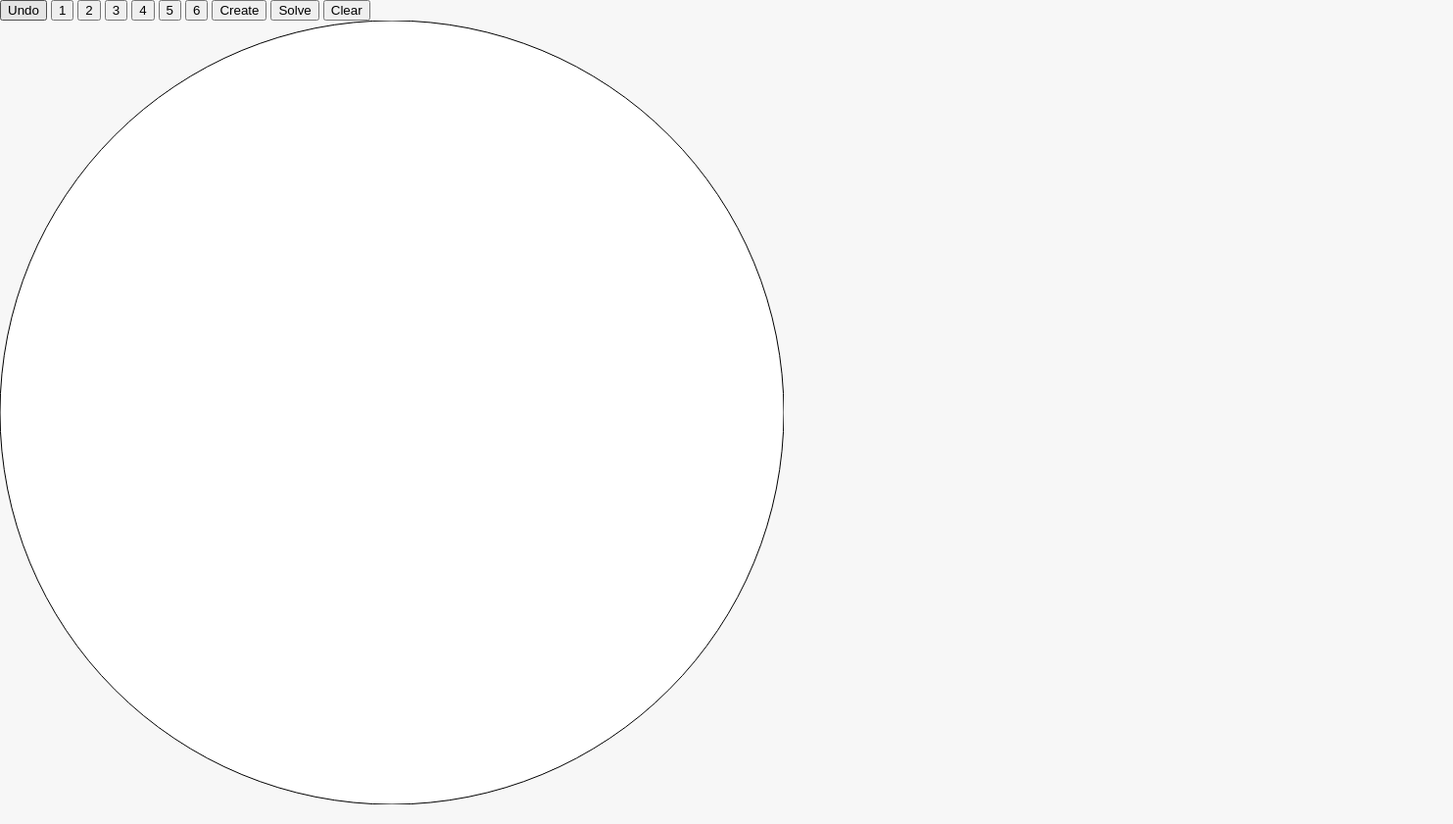
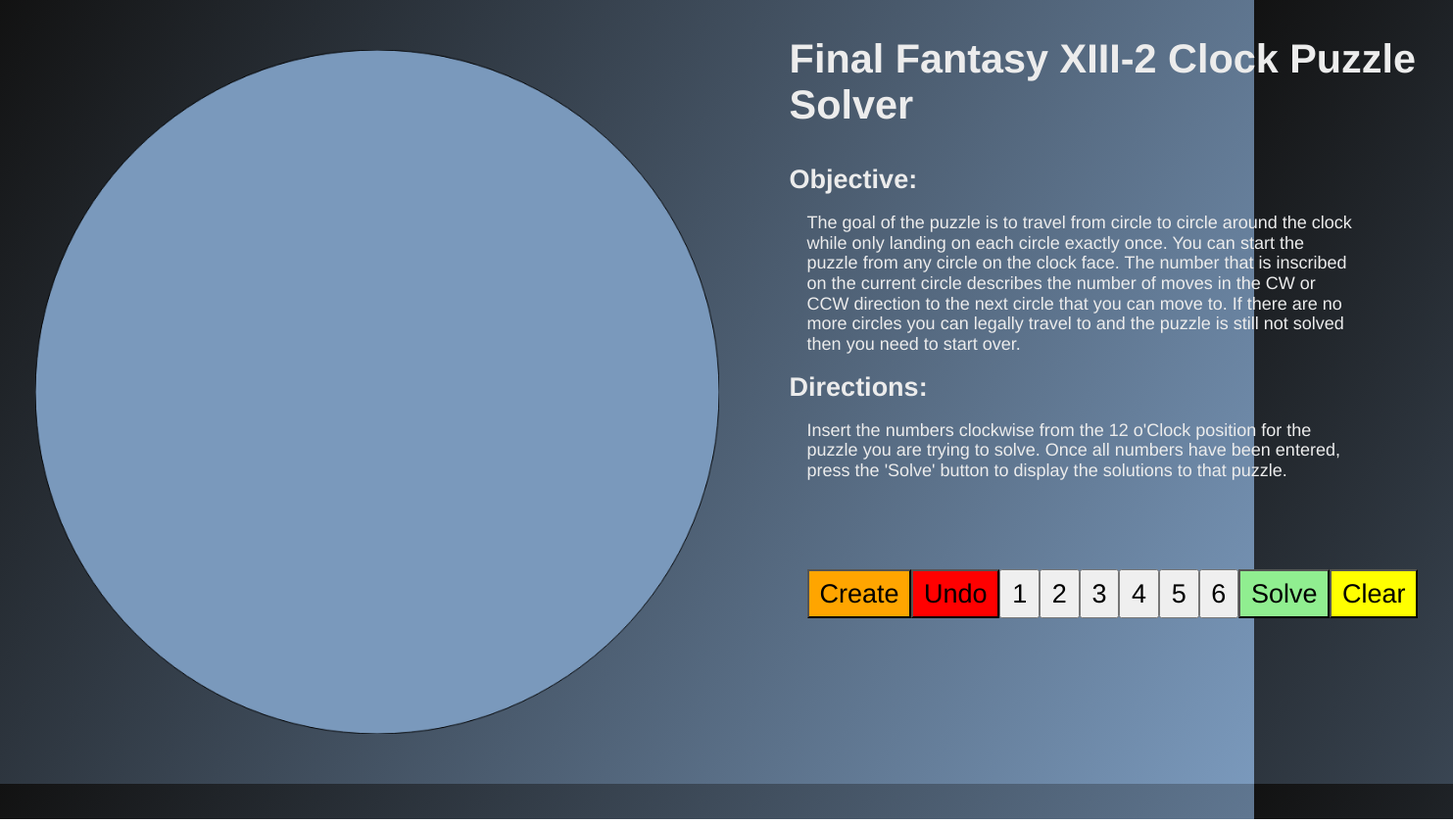
Before and after one commit to MitchellAV/FFXIII-2-Clock-Puzzle-Solver, a plain HTML site: page index.html in a window 1280 px wide. Shown: the whole page at 98% size, 1483 px wide, since content can reach past the window. Drawn offline with nearby package versions, Linux system fonts and the light colour scheme.

Commit message:
improved visual appearance of site

```diff
--- a/index.html
+++ b/index.html
@@ -15,35 +15,43 @@
 </head>
 
 <body>
-  <div id="menu">
-    <div class="">
-      <input type="submit" id="undo" name="undo" value="Undo">
-      <button type="button" name="1">1</button>
-      <button type="button" name="2">2</button>
-      <button type="button" name="3">3</button>
-      <button type="button" name="4">4</button>
-      <button type="button" name="5">5</button>
-      <button type="button" name="6">6</button>
-
-      <input type="submit" id="create" name="create" value="Create">
-      <input type="submit" id="solve" name="solve" value="Solve">
-      <input type="submit" id="clear" name="clear" value="Clear">
-    </div>
+  <main class="content">
     <canvas id="canvas"></canvas>
-    <div class="">
-      <p id="solNum"></p>
-      <input type="submit" id="previous" name="previous" value="Previous">
-      <input type="submit" id="next" name="next" value="Next">
-    </div>
-
-  </div>
-  <div id="puzzle">
-
-  </div>
-  <div id="solution">
-    <p id="numSol"></p>
-  </div>
-
+    <section class="wrapper">
+      <div class="info">
+        <h1 class="title">Final Fantasy XIII-2 Clock Puzzle Solver</h1>
+        <h4>Objective:</h4>
+        <p>The goal of the puzzle is to travel from circle to circle around the clock while only landing on each circle
+          exactly once. You can start the puzzle from any circle on the clock face. The number that is inscribed on the
+          current circle describes the number of moves in the CW or CCW direction to the next circle that you can move
+          to. If there are no more circles you can legally travel to and the puzzle is still not solved then you need to
+          start over.</p>
+        <h4>Directions:</h4>
+        <p>Insert the numbers clockwise from the 12 o'Clock position for the puzzle you are trying to solve. Once all
+          numbers have been entered, press the 'Solve' button to display the solutions to that puzzle.</p>
+      </div>
+      <div class="options">
+        <div class="controls">
+          <input class="btn create" type="submit" id="create" name="create" value="Create">
+          <input class="btn undo" type="submit" id="undo" name="undo" value="Undo">
+          <button class="btn" type="button" name="1">1</button>
+          <button class="btn" type="button" name="2">2</button>
+          <button class="btn" type="button" name="3">3</button>
+          <button class="btn" type="button" name="4">4</button>
+          <button class="btn" type="button" name="5">5</button>
+          <button class="btn" type="button" name="6">6</button>
+          <input class="btn solve" type="submit" id="solve" name="solve" value="Solve">
+          <input class="btn clear" type="submit" id="clear" name="clear" value="Clear">
+        </div>
+        <div class="solutions">
+          <h4 id="solNum"></h4>
+          <input class="btn" type="submit" id="previous" name="previous" value="Previous">
+          <input class="btn" type="submit" id="next" name="next" value="Next">
+        </div>
+        <div id="error"></div>
+      </div>
+    </section>
+  </main>
 </body>
 
 </html>
--- a/master.css
+++ b/master.css
@@ -1,7 +1,139 @@
+* {
+	box-sizing: border-box;
+	font-size: 18px;
+	font-family: "Franklin Gothic Medium", "Arial Narrow", Arial, sans-serif;
+	line-height: 1.15;
+	margin: 0;
+	padding: 0;
+}
+
 body {
-  margin: 0;
-  background: #f7f7f7;
+	margin: 0;
+	background: rgb(18, 18, 18);
+	background: linear-gradient(
+		120deg,
+		rgba(18, 18, 18, 1) 0%,
+		rgba(122, 153, 188, 1) 100%
+	);
+	width: 100vw;
+	height: 100vh;
+	display: flex;
+	flex-direction: column;
+	justify-content: center;
 }
+main {
+	display: flex;
+	justify-content: space-evenly;
+	align-items: center;
+}
+
 canvas {
+	margin: 2rem;
+	width: auto;
+	height: 80%;
+}
 
+.wrapper {
+	width: 100%;
+	height: 100%;
+	margin: 1rem;
+	display: grid;
+	grid-template-rows: 2fr 1fr;
 }
+
+.info {
+	display: flex;
+	flex-direction: column;
+	justify-content: center;
+}
+
+.options {
+	width: 100%;
+	height: 100%;
+	display: flex;
+	flex-direction: column;
+	justify-content: flex-start;
+}
+
+.controls {
+	margin: 2rem;
+	display: flex;
+	flex-direction: row;
+	justify-content: flex-start;
+}
+
+.solutions {
+	width: 70%;
+	display: flex;
+	justify-content: center;
+	align-items: center;
+}
+
+.btn {
+	width: 100%;
+	padding: 0.4rem 0.6rem;
+	font-size: 1.5rem;
+}
+
+.btn:hover {
+	opacity: 80%;
+}
+.undo {
+	background-color: red;
+}
+
+.solve {
+	background-color: lightgreen;
+}
+
+.create {
+	background-color: orange;
+}
+
+.clear {
+	background-color: yellow;
+}
+
+#error {
+	font-size: 2rem;
+	color: yellow;
+	display: flex;
+	justify-content: center;
+	align-items: center;
+}
+
+h1,
+h2,
+h3,
+h4,
+h5,
+h6,
+p {
+	color: rgb(236, 236, 236);
+	margin: 1rem;
+}
+
+h1 {
+	font-size: 2.3rem;
+}
+h2 {
+	font-size: 2rem;
+}
+h3 {
+	font-size: 1.7rem;
+}
+h4 {
+	font-size: 1.5rem;
+}
+h5 {
+	font-size: 1.3rem;
+}
+h6 {
+	font-size: 1.2;
+}
+
+p {
+	font-size: 1rem;
+	margin: 0 2rem;
+	width: clamp(45ch, 80%, 75ch);
+}
--- a/source.js
+++ b/source.js
@@ -2,15 +2,24 @@
 let g;
 let allCircles = [];
 let validIndex = [];
-$(document).ready(function() {
+$(document).ready(function () {
 	$("#next").hide();
 	$("#previous").hide();
 
 	let puzzle = [];
-  let colors = ["#a0ccf1", "#fd666e", "#f9e595", "#9dff73", "#a9f9fc", "#927cfa", "#e080e2", "#de4747"];
+	let colors = [
+		"#a0ccf1",
+		"#fd666e",
+		"#f9e595",
+		"#9dff73",
+		"#a9f9fc",
+		"#927cfa",
+		"#e080e2",
+		"#de4747"
+	];
 	let n = 0;
 	let index = 0;
-  let canvas = document.getElementById('canvas');
+	let canvas = document.getElementById("canvas");
 	let ctx = canvas.getContext("2d");
 	let side;
 	let canvasPos = {
@@ -22,16 +31,16 @@
 
 	drawClock(g, n);
 
-  addEventListener('resize', function() {
+	addEventListener("resize", function () {
 		resizeCanvas();
 		ctx.translate(side / 2, side / 2);
 		drawClock(g, n);
 	});
 
-  $("#canvas").on('click', function(e) {
+	$("#canvas").on("click", function (e) {
 		let mouse = {
-      x: e.pageX - canvasPos.x - $("#canvas").width()/2,
-      y: e.pageY - canvasPos.y - $("#canvas").height()/2
+			x: e.pageX - canvasPos.x - $("#canvas").width() / 2,
+			y: e.pageY - canvasPos.y - $("#canvas").height() / 2
 		};
 		if (allCircles.length != 0) {
 			if (allCircles.length == n) {
@@ -41,7 +50,7 @@
 			}
 			let currentCircle;
 			let index;
-      for (var i = 0; i < allCircles.length;i++) {
+			for (var i = 0; i < allCircles.length; i++) {
 				if (allCircles[i].onClick(mouse)) {
 					currentCircle = allCircles[i];
 					break;
@@ -57,29 +66,29 @@
 			let failed = false;
 			for (var c of allCircles) {
 				let bool = validIndex.includes(index);
-        console.log(validIndex,c.index);
+				console.log(validIndex, c.index);
 				if (bool) {
-          validIndex=[l,r];
+					validIndex = [l, r];
 					console.log(currentCircle.index);
-          for (var i=0;i<allCircles.length;i++) {
+					for (var i = 0; i < allCircles.length; i++) {
 						if (allCircles[i].index == currentCircle.index) {
-              allCircles.splice(currentCircle.index,1);
+							allCircles.splice(currentCircle.index, 1);
 							break;
 						}
 					}
 					// remove circle with index not at index
-          console.log(validIndex,allCircles);
+					console.log(validIndex, allCircles);
 					drawGameClock(n);
 					failed = false;
 					break;
-        }else {
+				} else {
 					failed = true;
 				}
 			}
 			if (failed) {
 				alert("failed");
 			}
-    }else {
+		} else {
 			console.log("game won");
 		}
 	});
@@ -90,19 +99,18 @@
 		circle(ctx, 0, 0, side / 2, "white");
 		let start = -Math.PI / 2;
 		if (allCircles.length > 0) {
-      let cirConst = 2 * Math.PI / n;
+			let cirConst = (2 * Math.PI) / n;
 			for (var i of allCircles) {
 				i.draw();
 			}
-    }else {
+		} else {
 			console.log("game finished");
 		}
 	}
 
-
-  $("button").click(function() {
+	$("button").click(function () {
 		g = undefined;
-    puzzle.push(parseInt(($(this).attr("name"))));
+		puzzle.push(parseInt($(this).attr("name")));
 		n = puzzle.length;
 		$("#puzzle").text(puzzle);
 		$("#solNum").empty();
@@ -112,7 +120,7 @@
 		drawClock(g, n);
 	});
 
-  $("#create").click(function() {
+	$("#create").click(function () {
 		reset();
 		let pSize = 5 + Math.ceil(Math.random() * 8);
 		genPuzzle(pSize);
@@ -137,45 +145,42 @@
 		}
 	}
 
-  $("#solve").click(function() {
-    $("#solution").empty();
+	$("#solve").click(function () {
+		$("#error").empty();
 		if (checkPuzzle()) {
 			g = new Graph(puzzle);
 			g.initialize();
 			g.solve();
-
 
 			if (g.solutions.length != 0) {
 				drawClock(g, n);
 				if (g.solutions.length > 0) {
 					$("#previous").show();
 					$("#next").show();
-          $("#solNum").text((index + 1) + "/" + g.solutions.length);
+					$("#solNum").text(index + 1 + "/" + g.solutions.length);
 				}
 			} else {
-        $("#solution").append("No Solutions Exist");
+				$("#error").append("No Solutions Exist");
 			}
-    } else {
-
 		}
 	});
 
 	function checkPuzzle() {
 		let maxNum = Math.floor(n / 2);
-    if (n > 13) {
-      $("#solution").append("More than 13 puzzle too difficult");
-      return false
-    }
+		// if (n > 13) {
+		// 	$("#error").append("More than 13 puzzle too difficult");
+		// 	return false;
+		// }
 		for (let i of puzzle) {
 			if (i > maxNum) {
-        $("#solution").append("Not a valid puzzle");
+				$("#error").append("Not a valid puzzle");
 				return false;
 			}
 		}
 		return true;
 	}
 
-  $("#next").click(function() {
+	$("#next").click(function () {
 		$("#solNum").empty();
 		if (index < g.solutions.length - 1) {
 			index += 1;
@@ -185,9 +190,9 @@
 			//$("#next").hide();
 		}
 		drawClock(g, n);
-    $("#solNum").text((index + 1) + "/" + g.solutions.length);
+		$("#solNum").text(index + 1 + "/" + g.solutions.length);
 	});
-  $("#previous").click(function() {
+	$("#previous").click(function () {
 		$("#solNum").empty();
 		if (index > 0) {
 			index -= 1;
@@ -197,14 +202,14 @@
 			//$("#previous").hide();
 		}
 		drawClock(g, n);
-    $("#solNum").append((index + 1) + "/" + g.solutions.length);
+		$("#solNum").append(index + 1 + "/" + g.solutions.length);
 	});
 
-  $("#clear").click(function() {
+	$("#clear").click(function () {
 		reset();
 	});
 
-  $("#undo").click(function() {
+	$("#undo").click(function () {
 		g = undefined;
 		puzzle.pop();
 		n = puzzle.length;
@@ -213,7 +218,7 @@
 	});
 
 	function reset() {
-    $("#solution").empty();
+		$("#error").empty();
 		$("#puzzle").empty();
 		$("#next").hide();
 		$("#previous").hide();
@@ -237,37 +242,57 @@
 		clockPos = [];
 		validIndex = [];
 		ctx.strokeStyle = "black";
-    circle(ctx, 0, 0, side / 2, "white");
+		circle(ctx, 0, 0, side / 2, "#7a99bc");
 		//circle(ctx, 0, 0, side / 3.4, "white");
 		let start = -Math.PI / 2;
 		if (n != 0) {
 			let s;
 			let startx;
 			let starty;
+			let endx;
+			let endy;
 
-      let cirConst = 2 * Math.PI / n;
+			let cirConst = (2 * Math.PI) / n;
 			for (var i = 0; i < n; i++) {
-        let x = parseInt(side * .4 * Math.cos(start + cirConst * i));
-        let y = parseInt(side * .4 * Math.sin(start + cirConst * i));
+				let x = parseInt(side * 0.4 * Math.cos(start + cirConst * i));
+				let y = parseInt(side * 0.4 * Math.sin(start + cirConst * i));
 				clockPos.push([x, y]);
 			}
 			if (g != undefined) {
 				drawSolution(g, index);
 				s = g.solutions;
-        startx = clockPos[s[index][0]][0] + side * .05;
-        starty = clockPos[s[index][0]][1] + side * .05;
-
+				let sLength = s[index].length - 1;
+				startx = clockPos[s[index][0]][0] + side * 0.05;
+				starty = clockPos[s[index][0]][1] + side * 0.05;
+				endx = clockPos[s[index][sLength]][0] + side * 0.05;
+				endy = clockPos[s[index][sLength]][1] + side * 0.05;
 			}
 			for (var i = 0; i < n; i++) {
-        let c = new ClockCircle(ctx, i , puzzle[i],clockPos[i][0], clockPos[i][1], circleSize(), "white", "black",colors[puzzle[i]]);
+				let c = new ClockCircle(
+					ctx,
+					i,
+					puzzle[i],
+					clockPos[i][0],
+					clockPos[i][1],
+					circleSize(),
+					"#a8d1ff",
+					"black",
+					colors[puzzle[i]]
+				);
 				allCircles.push(c);
 				c.draw();
-        text(ctx, clockPos[i][0], clockPos[i][1], puzzle[i], circleSize(), colors[puzzle[i]]);
+				text(
+					ctx,
+					clockPos[i][0],
+					clockPos[i][1],
+					puzzle[i],
+					circleSize(),
+					colors[puzzle[i]]
+				);
 			}
-      circle(ctx, startx, starty, side * .03, "lightgreen", "black");
+			circle(ctx, startx, starty, side * 0.03, "lightgreen", "black");
+			circle(ctx, endx, endy, side * 0.03, "red", "black");
 			//text(ctx, startx, starty, "start", 20, "lightgreen");
-
-
 		}
 	}
 
@@ -304,5 +329,4 @@
 			y: canvas.offsetTop
 		};
 	}
-
 });
```
Also changed, not shown: canvas.js (+20 -8 lines). Lines whose indentation alone changed are shown as unchanged.
